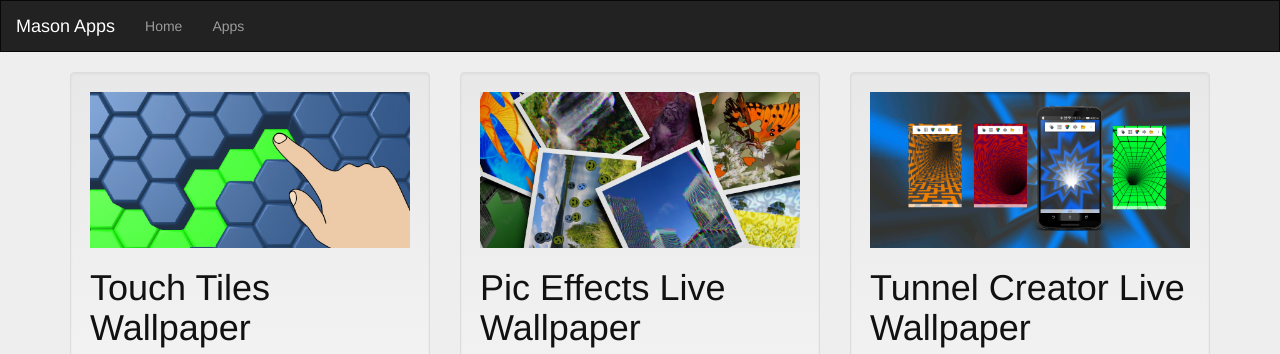
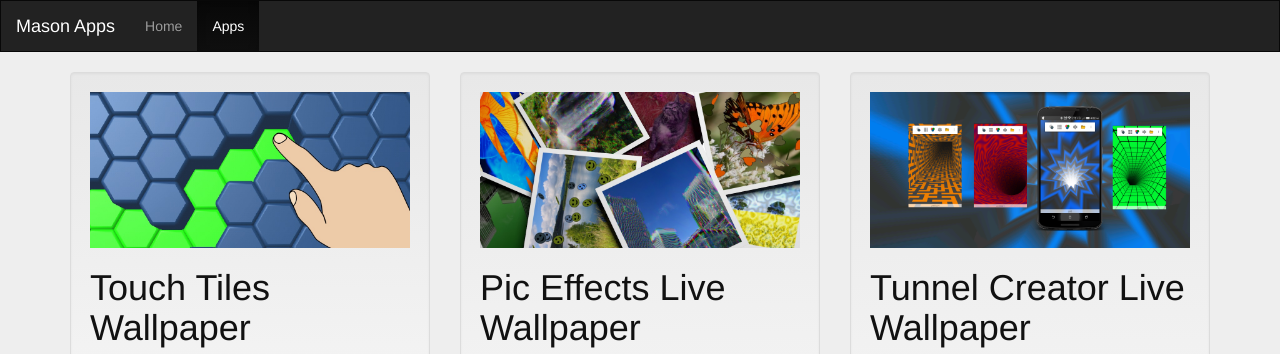
Before and after one commit to bobamason/bobamason.github.io, a plain HTML site: page apps.html in a window 1280 px wide. Shown: the top 354 px of the page. Drawn offline with nearby package versions, Linux system fonts and the light colour scheme.

Commit message:
Update apps.html

```diff
--- a/apps.html
+++ b/apps.html
@@ -31,12 +31,14 @@
                         <span class="icon-bar"></span>
                         <span class="icon-bar"></span>
                     </button>
-                    <a class="navbar-brand" href="#">Mason Apps</a>
+                    <a class="navbar-brand" href="index.html">Mason Apps</a>
                 </div>
-                <ul class="nav navbar-nav">
-                    <li><a href="index.html">Home</a></li>
-                    <li><a href="apps.html">Apps</a></li>
-                </ul>
+                <div class="collapse navbar-collapse" id="navbar">
+                    <ul class="nav navbar-nav">
+                        <li><a href="index.html">Home</a></li>
+                        <li class="active"><a href="apps.html">Apps</a></li>
+                    </ul>
+                </div>
             </div>
         </nav>
 
```
